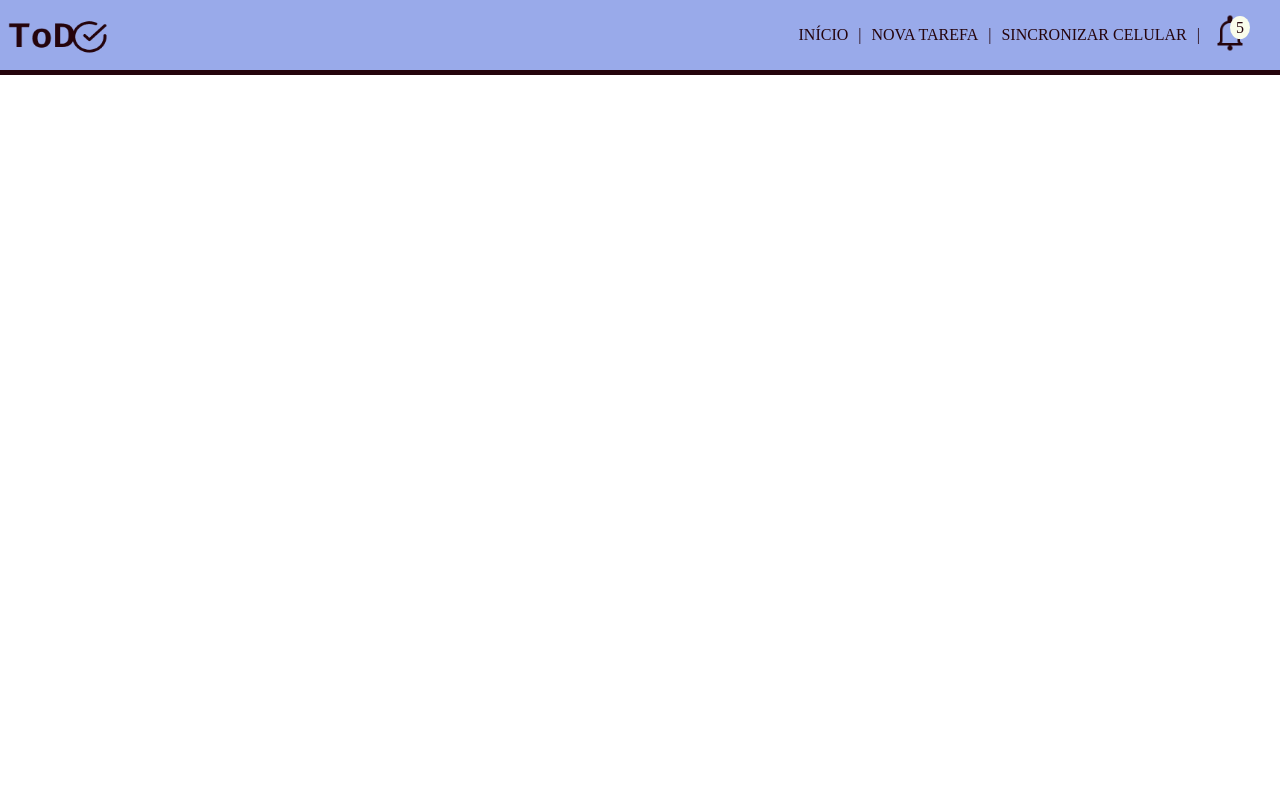
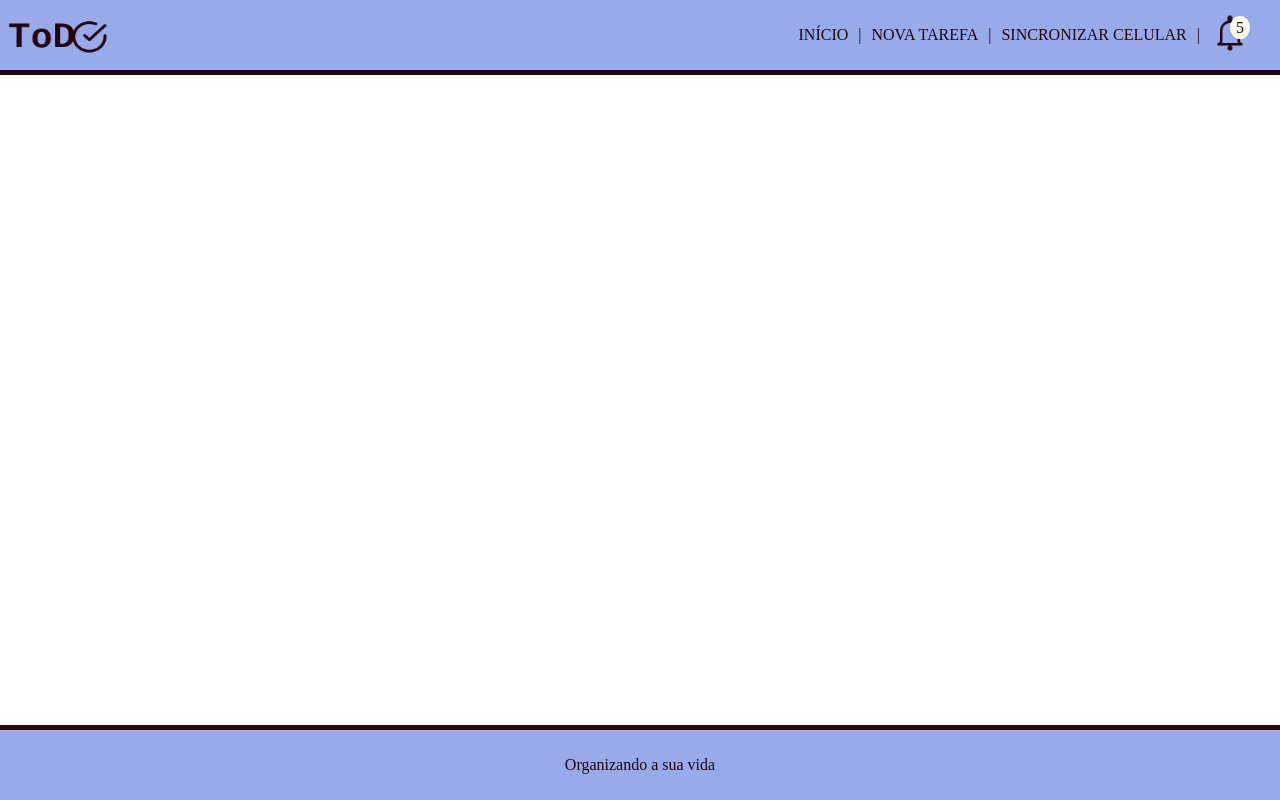
Before and after one commit to Valdeci97/ToDo-web, a React (Create React App) app in the folder todo-front/: page / in a window 1280 px wide. Built offline with nearby package versions, Linux system fonts and the light colour scheme.

Commit message:
feat: Cria Footer component

```diff
--- a/todo-front/src/App/App.js
+++ b/todo-front/src/App/App.js
@@ -1,11 +1,14 @@
 import React from 'react';
+
 import Header from '../components/Header';
+import Footer from '../components/Footer';
 import * as S from './styles';
 
 function App() {
   return (
     <S.Container>
       <Header />
+      <Footer />
     </S.Container>
   );
 }
--- /dev/null
+++ b/todo-front/src/components/Footer/index.js
@@ -0,0 +1,11 @@
+import React from 'react';
+
+import * as S from './styles';
+
+export default function Footer() {
+  return (
+    <S.Container>
+      <span>Organizando a sua vida</span>
+    </S.Container>
+  );
+}
--- /dev/null
+++ b/todo-front/src/components/Footer/styles.js
@@ -0,0 +1,17 @@
+import styled from 'styled-components';
+
+export const Container = styled.div`
+  align-items: center;
+  background: #99AAEA;
+  border-top: 5px solid #25040c;
+  bottom: 0;
+  display: flex;
+  height: 70px;
+  justify-content: center;
+  position: fixed;
+  width: 100%;
+
+  span {
+    color: #25040c;
+  }
+`;
```
